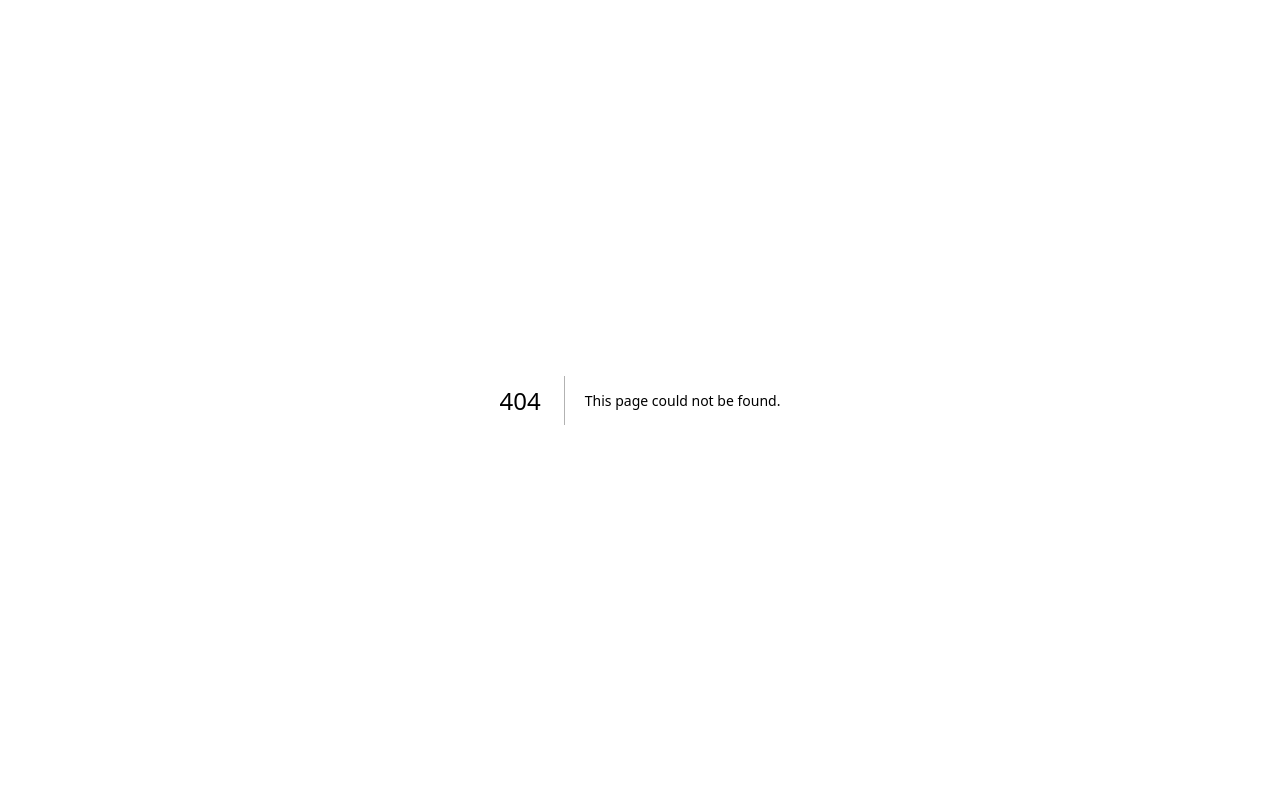
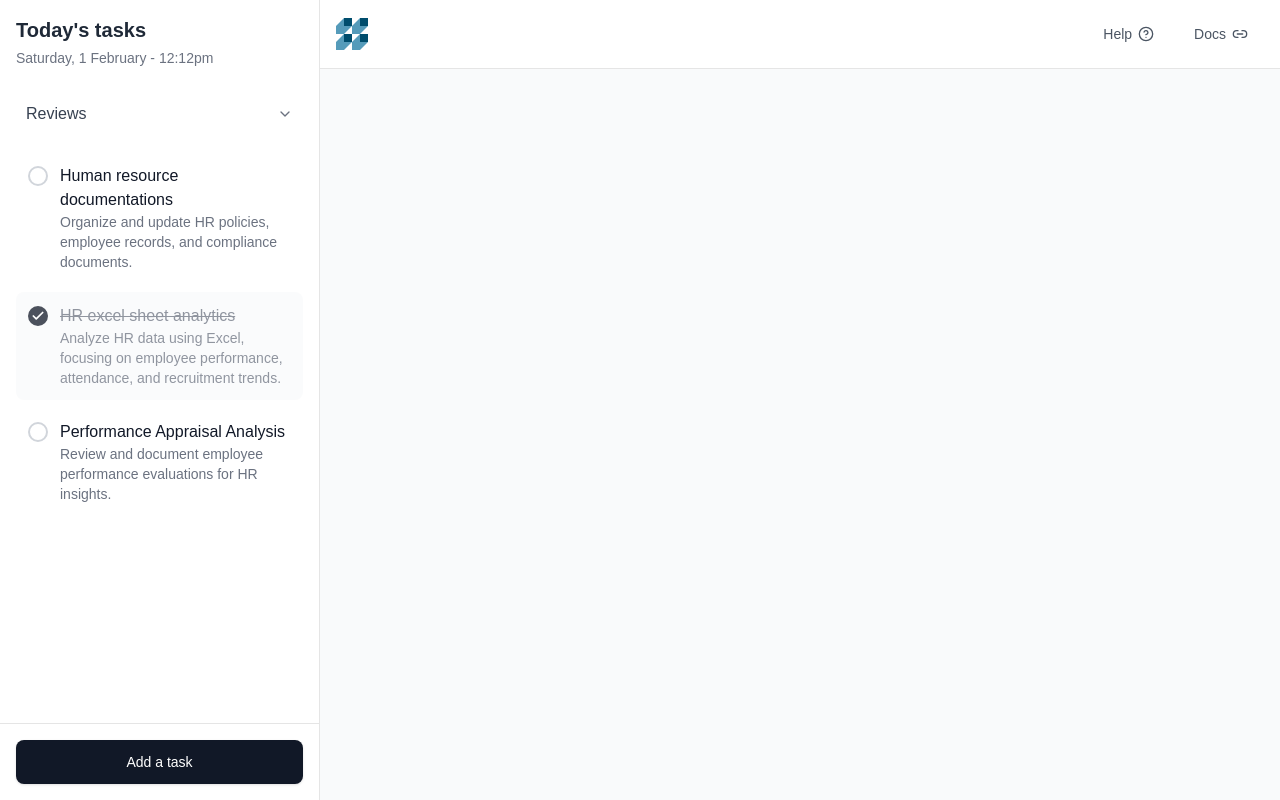
Before and after one commit to AbhishekNaik1112/GradeFlow, a Next.js app in the folder client/: page /addtask in a window 1280 px wide. Before the commit this address had no page. Built offline with nearby package versions, Linux system fonts and the light colour scheme.

Commit message:
changed folder structure

```diff
--- /dev/null
+++ b/client/app/(root)/addtask/page.tsx
@@ -0,0 +1,53 @@
+"use client"
+
+import { useState } from "react"
+import { ScrollArea } from "@/components/ui/scroll-area"
+import { Input } from "@/components/ui/input"
+import { Button } from "@/components/ui/button"
+import { HelpCircle, Link2, ArrowUp, Check } from "lucide-react"
+import Image from "next/image"
+import Sidebar from "../../../components/ui/sidebar"
+
+export default function TaskManager() {
+  const [searchQuery, setSearchQuery] = useState("")
+  const [tasks, setTasks] = useState([
+    { id: 1, title: "Human resource documentations", description: "Organize and update HR policies, employee records, and compliance documents.", completed: false },
+    { id: 2, title: "HR excel sheet analytics", description: "Analyze HR data using Excel, focusing on employee performance, attendance, and recruitment trends.", completed: true },
+    { id: 3, title: "Performance Appraisal Analysis", description: "Review and document employee performance evaluations for HR insights.", completed: false }
+  ])
+
+  const toggleTaskCompletion = (taskId: number) => {
+    setTasks(tasks.map(task =>
+      task.id === taskId ? { ...task, completed: !task.completed } : task
+    ))
+  }
+
+  return (
+    <div className="flex h-screen bg-gray-50">
+      {/* Sidebar */}
+      <Sidebar tasks={tasks} toggleTaskCompletion={toggleTaskCompletion} />
+
+      {/* Main Content */}
+      <div className="flex-1 flex flex-col">
+        <nav className="flex items-center justify-between border-b p-4 bg-white">
+          <Image
+            src="/logo.svg"
+            alt="Logo"
+            width={32}
+            height={32}
+            className="h-8 w-8"
+          />
+          <div className="flex items-center gap-2">
+            <Button variant="ghost" className="text-gray-600 hover:bg-gray-50 gap-1.5">
+              Help <HelpCircle className="h-4 w-4" />
+            </Button>
+            <Button variant="ghost" className="text-gray-600 hover:bg-gray-50 gap-1.5">
+              Docs <Link2 className="h-4 w-4" />
+            </Button>
+          </div>
+        </nav>
+
+      </div>
+    </div>
+  )
+}
--- /dev/null
+++ b/client/app/(root)/layout.tsx
@@ -0,0 +1,25 @@
+import type { Metadata } from "next";
+
+
+export const metadata: Metadata = {
+  title: "GradeFlow",
+  description: "Meetings on the go",
+  icons: {
+    icon: '/icons/ovid-header.svg',
+  },
+};
+
+
+export default function RootLayout({
+  children,
+}: Readonly<{
+  children: React.ReactNode;
+}>) {
+  return (
+      <html lang="en">
+        <body >
+          {children}
+        </body>
+      </html>
+  );
+}
--- a/client/app/mainpage/page.tsx
+++ b/client/app/(root)/mainpage/page.tsx
@@ -6,7 +6,7 @@ import { Input } from "@/components/ui/input"
 import { Button } from "@/components/ui/button"
 import { HelpCircle, Link2, ArrowUp, Check } from "lucide-react"
 import Image from "next/image"
-import Sidebar from "./sidebar"
+import Sidebar from "../../../components/ui/sidebar"
 
 export default function TaskManager() {
   const [searchQuery, setSearchQuery] = useState("")
--- a/client/app/mainpage/sidebar.tsx
+++ b/client/components/ui/sidebar.tsx
@@ -3,6 +3,8 @@
 import { ScrollArea } from "@/components/ui/scroll-area"
 import { Button } from "@/components/ui/button"
 import { ChevronDown, Check } from "lucide-react"
+import Link from "next/link";
+
 
 export default function Sidebar({
   tasks,
@@ -55,9 +57,11 @@ export default function Sidebar({
       </ScrollArea>
 
       <div className="p-4 border-t">
+        <Link href="/addtask">
         <Button className="w-full bg-gray-900 hover:bg-gray-800 text-white h-11 rounded-lg transition-colors">
           Add a task
         </Button>
+        </Link>
       </div>
     </div>
   )
```
